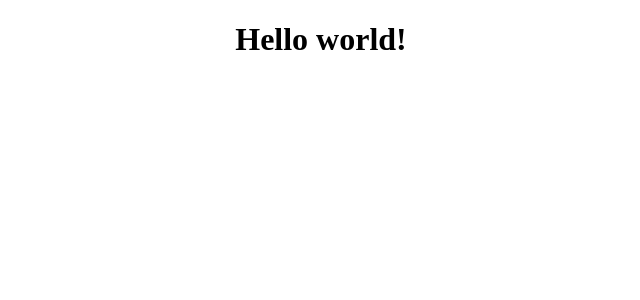
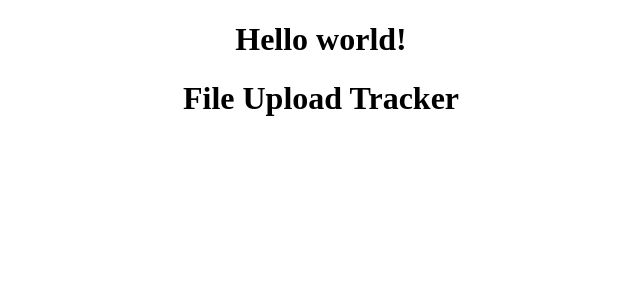
Before and after one commit to spiism/file-upload, a React (Create React App) app: page / in a window 1280 px wide. Shown: the top 300 px of the page, without its empty margins (319-959 px from the left). Built offline with nearby package versions, Linux system fonts and the light colour scheme.

Commit message:
create file-upload component

```diff
--- a/src/App.tsx
+++ b/src/App.tsx
@@ -1,6 +1,6 @@
 import React from 'react';
-import logo from './logo.svg';
 import './App.css';
+import FileUploadTracker from "./components/FileUploadTracker";
 
 function App() {
   return (
@@ -8,6 +8,7 @@ function App() {
         <h1 className="text-3xl font-bold underline text-red-200">
           Hello world!
         </h1>
+          <FileUploadTracker/>
       </div>
   );
 }
--- /dev/null
+++ b/src/components/FileUploadTracker.tsx
@@ -0,0 +1,12 @@
+import React from "react";
+
+
+export default function FileUploadTracker() {
+
+    return (
+        <div className="">
+            <h1 className="text-xl font-bold mb-4">File Upload Tracker</h1>
+
+        </div>
+    );
+}
```
